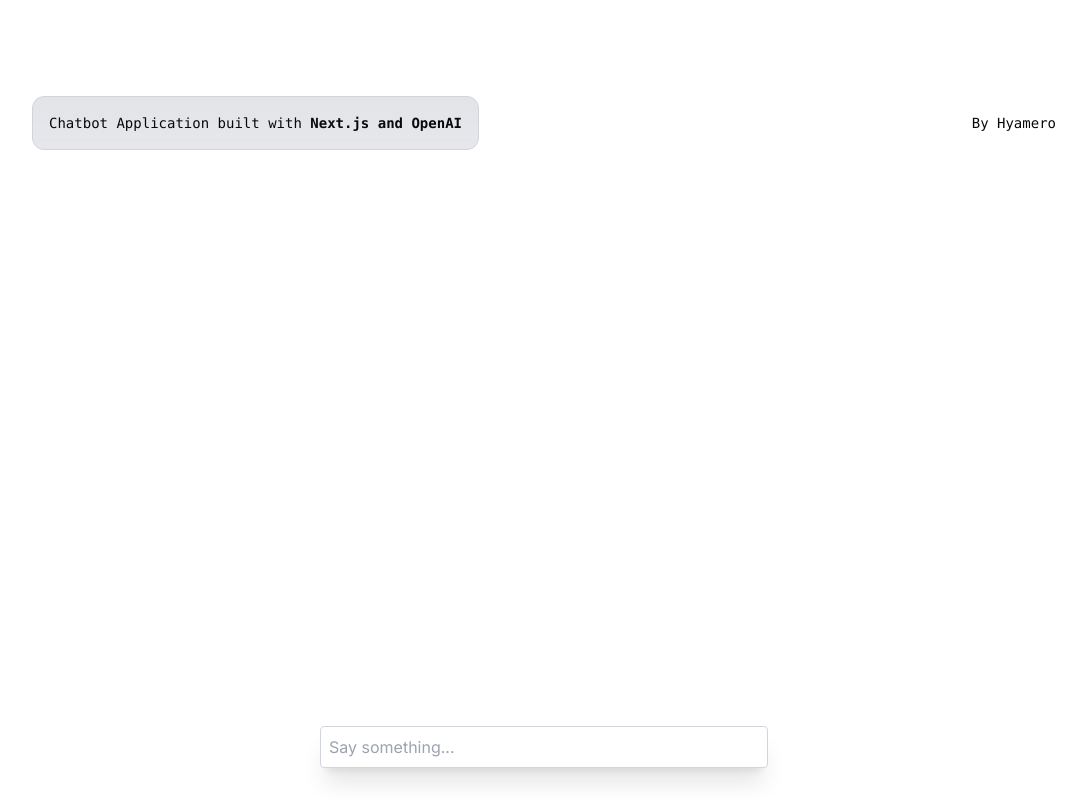
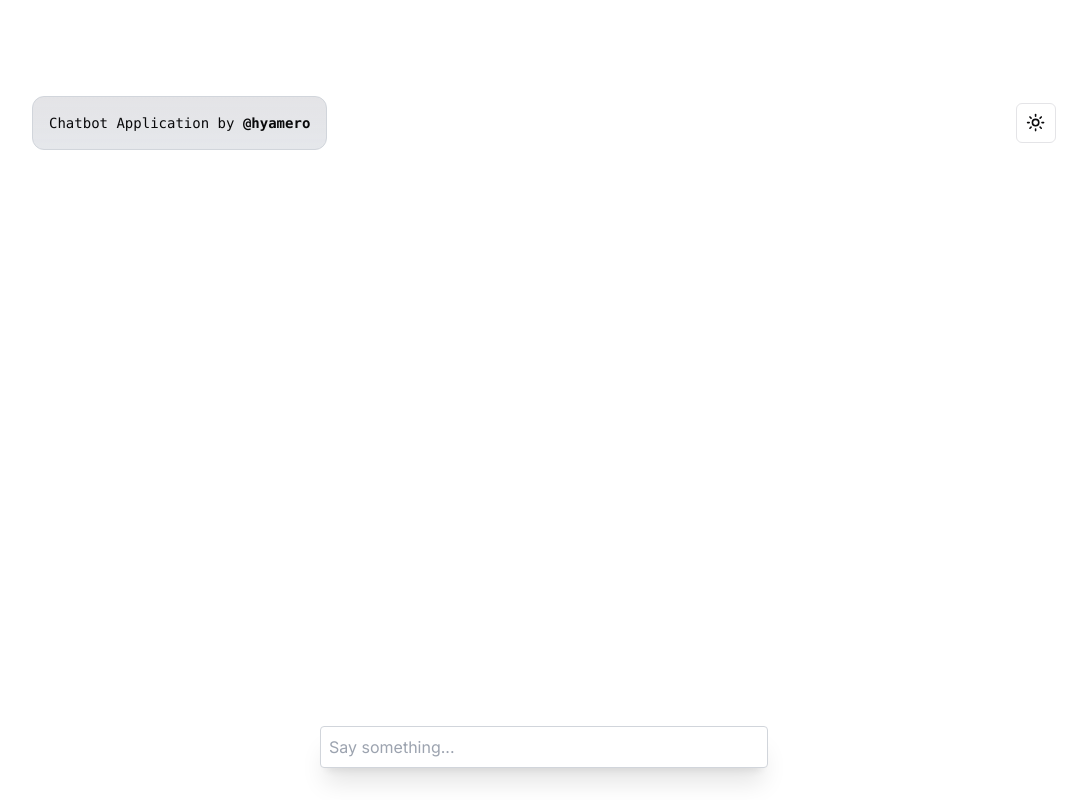
Before and after one commit to hyamero/chatbot, a Next.js app: page / in a window 1280 px wide. Shown: the whole page, without its empty margins (96-1183 px from the left). Built offline with nearby package versions, Linux system fonts and the light colour scheme.

Commit message:
feat: toggle screen theme modes

```diff
--- a/src/app/page.tsx
+++ b/src/app/page.tsx
@@ -1,3 +1,4 @@
+import { ToggleTheme } from "@/components/toggle-theme";
 import Chat from "./chat";
 
 export const runtime = "edge";
@@ -7,19 +8,20 @@
     <main className="flex h-screen flex-col items-center justify-between p-24">
       <nav className="z-10 max-w-5xl w-full items-center justify-between font-mono text-sm lg:flex">
         <p className="fixed left-0 top-0 flex w-full justify-center border-b border-gray-300 bg-gradient-to-b from-zinc-200 pb-6 pt-8 backdrop-blur-2xl dark:border-neutral-800 dark:bg-zinc-800/30 dark:from-inherit lg:static lg:w-auto  lg:rounded-xl lg:border lg:bg-gray-200 lg:p-4 lg:dark:bg-zinc-800/30">
-          Chatbot Application built with&nbsp;
-          <code className="font-mono font-bold">Next.js and OpenAI</code>
-        </p>
-        <div className="fixed bottom-0 left-0 flex h-48 w-full items-end justify-center bg-gradient-to-t from-white via-white dark:from-black dark:via-black lg:static lg:h-auto lg:w-auto lg:bg-none">
+          Chatbot Application by&nbsp;
+          <code className="font-mono font-bold">
             <a
               className="pointer-events-none flex place-items-center gap-2 p-8 lg:pointer-events-auto lg:p-0"
               href="https://github.com/hyamero"
               target="_blank"
               rel="noopener noreferrer"
             >
-            By Hyamero
+              @hyamero
             </a>
-        </div>
+          </code>
+        </p>
+
+        <ToggleTheme />
       </nav>
       <Chat />
     </main>
--- /dev/null
+++ b/src/components/toggle-theme.tsx
@@ -0,0 +1,40 @@
+"use client";
+
+import * as React from "react";
+import { Moon, Sun } from "lucide-react";
+import { useTheme } from "next-themes";
+
+import { Button } from "@/components/ui/button";
+import {
+  DropdownMenu,
+  DropdownMenuContent,
+  DropdownMenuItem,
+  DropdownMenuTrigger,
+} from "@/components/ui/dropdown-menu";
+
+export function ToggleTheme() {
+  const { setTheme } = useTheme();
+
+  return (
+    <DropdownMenu>
+      <DropdownMenuTrigger asChild>
+        <Button variant="outline" size="icon">
+          <Sun className="h-[1.2rem] w-[1.2rem] rotate-0 scale-100 transition-all dark:-rotate-90 dark:scale-0" />
+          <Moon className="absolute h-[1.2rem] w-[1.2rem] rotate-90 scale-0 transition-all dark:rotate-0 dark:scale-100" />
+          <span className="sr-only">Toggle theme</span>
+        </Button>
+      </DropdownMenuTrigger>
+      <DropdownMenuContent align="end">
+        <DropdownMenuItem onClick={() => setTheme("light")}>
+          Light
+        </DropdownMenuItem>
+        <DropdownMenuItem onClick={() => setTheme("dark")}>
+          Dark
+        </DropdownMenuItem>
+        <DropdownMenuItem onClick={() => setTheme("system")}>
+          System
+        </DropdownMenuItem>
+      </DropdownMenuContent>
+    </DropdownMenu>
+  );
+}
```
Lines whose indentation alone changed are shown as unchanged.
